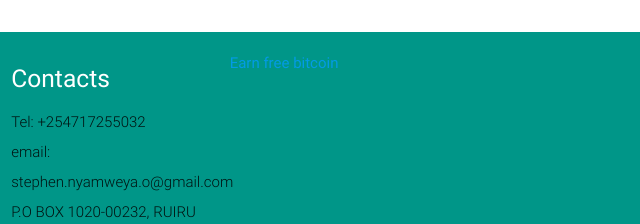
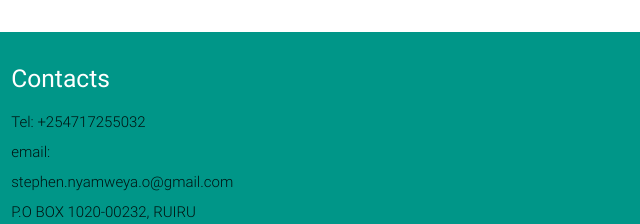
Before and after one commit to chainedcoder/stephen.github.io, a plain HTML site: page index.html in a window 1280 px wide. Shown: the part 948-1172 px from the top of the page, 640-1280 px from the left. Drawn offline with nearby package versions, Linux system fonts and the light colour scheme.

Commit message:
Update index.html

```diff
--- a/index.html
+++ b/index.html
@@ -93,7 +93,7 @@
 
         </div>
 
-         <a href="http://www.freebiebitcoin.com">Earn free bitcoin </a>
+
         <div class="col l3 s12">
           <h5 class="white-text">Contacts</h5>
           <p class="left-align light">Tel: +254717255032 <br/> email: stephen.nyamweya.o@gmail.com <br/> P.O BOX 1020-00232, RUIRU</p>
```
